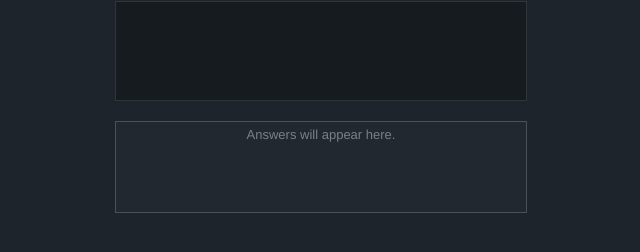
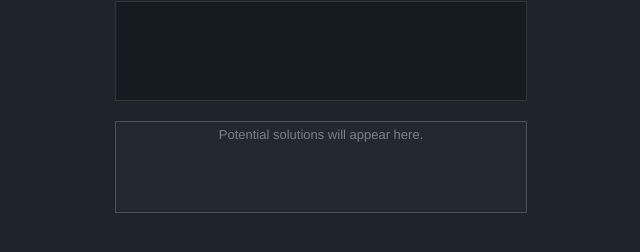
Before and after one commit to koerismo/CompileLogAnalyzer, a plain HTML site: page index.html in a window 1280 px wide. Shown: the part 328-580 px from the top of the page, 319-959 px from the left. Drawn offline with Linux system fonts and the light colour scheme.

Commit message:
Update index.html

```diff
--- a/index.html
+++ b/index.html
@@ -9,7 +9,7 @@
       <h5>Created by Baguettery</h5>
       <span>Paste a log below to be analyzed.</span>
       <textarea id="consoletxt"></textarea>
-      <p id="result">Answers will appear here.</p>
+      <p id="result">Potential solutions will appear here.</p>
     </div>
   <script src="script.js"></script>
   </body>
```
